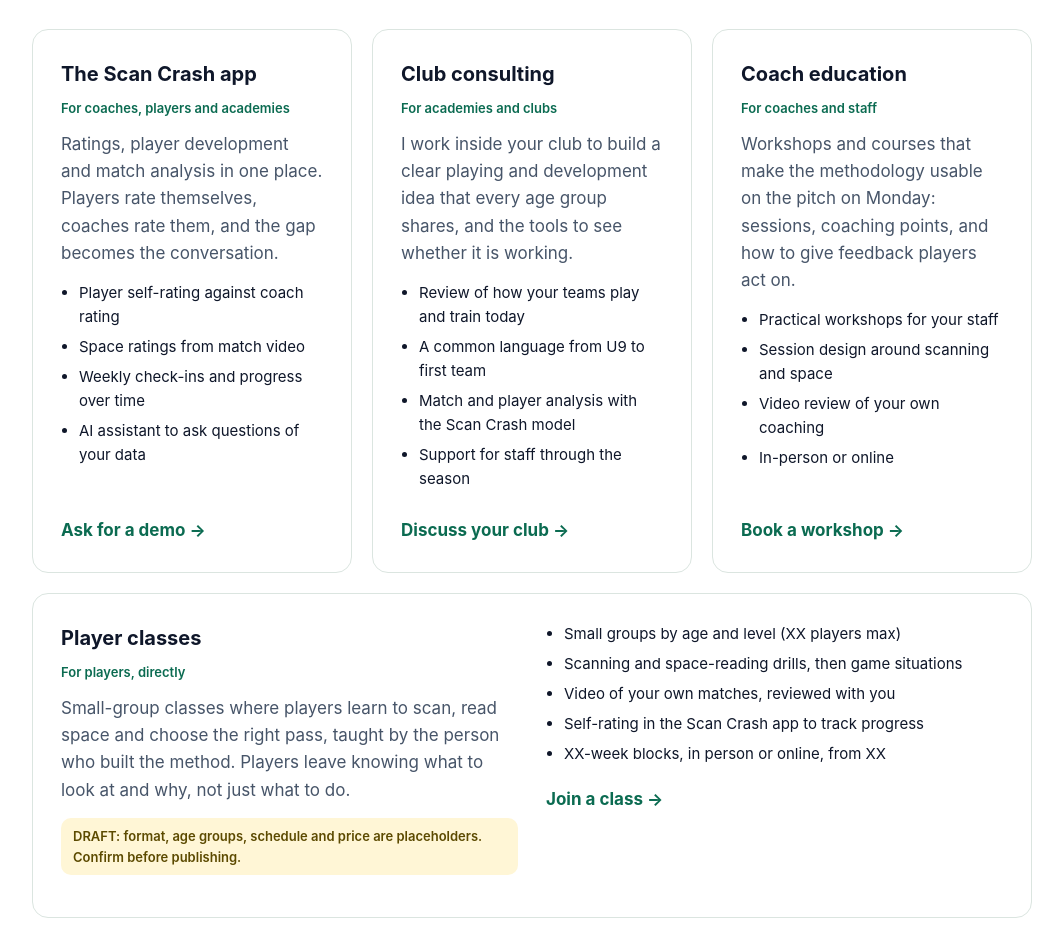
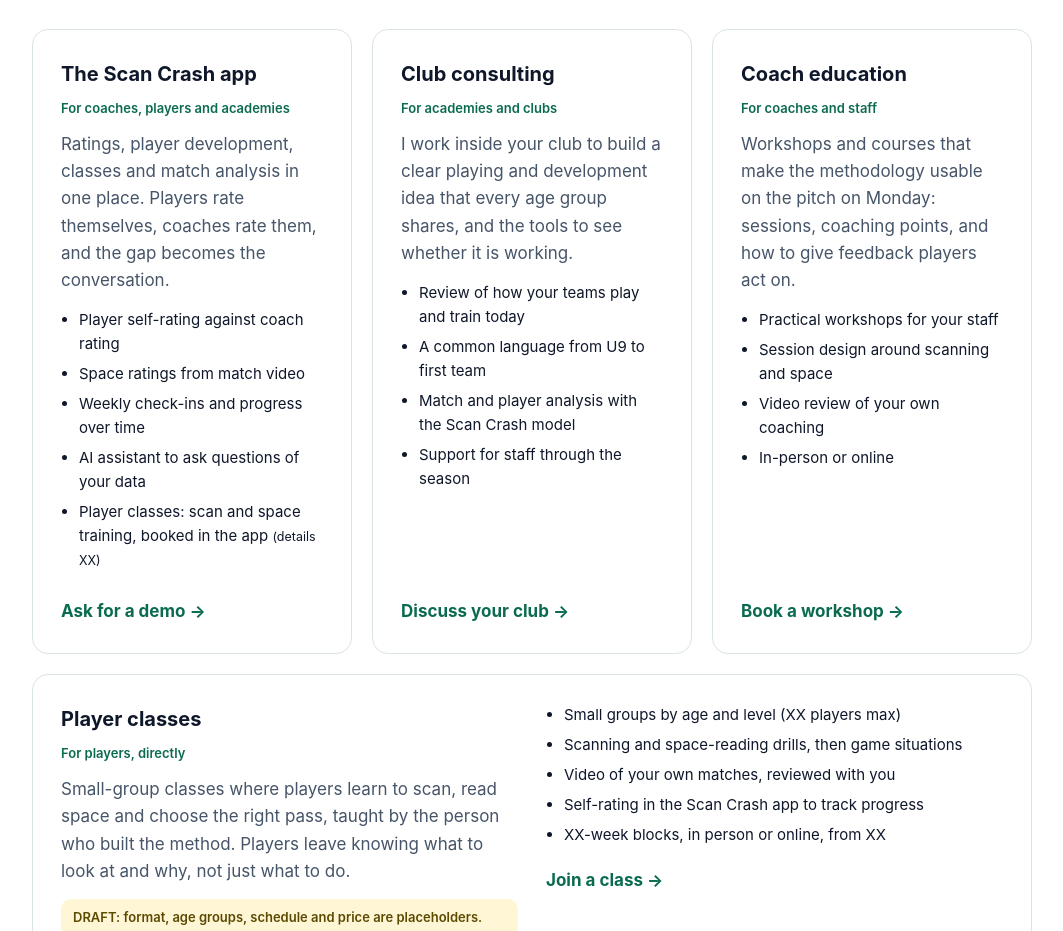
Before and after one commit to scancrash/Website, a plain HTML site: page index.html in a window 1280 px wide. Shown: the part 2360-3291 px from the top of the page, without its empty margins (108-1171 px from the left). Drawn offline with Linux system fonts and the light colour scheme.

Commit message:
Advertise player classes as a feature of the Scan Crash app
Co-Authored-By: Claude Sonnet 5.5 <noreply@anthropic.com>
Claude-Session: https://claude.ai/code/session_01BCf4rEvbeauw3GEturHtSi

```diff
--- a/index.html
+++ b/index.html
@@ -99,12 +99,13 @@
       <article class="card">
         <h3>The Scan Crash app</h3>
         <p class="tag">For coaches, players and academies</p>
-        <p>Ratings, player development and match analysis in one place. Players rate themselves, coaches rate them, and the gap becomes the conversation.</p>
+        <p>Ratings, player development, classes and match analysis in one place. Players rate themselves, coaches rate them, and the gap becomes the conversation.</p>
         <ul>
           <li>Player self-rating against coach rating</li>
           <li>Space ratings from match video</li>
           <li>Weekly check-ins and progress over time</li>
           <li>AI assistant to ask questions of your data</li>
+          <li>Player classes: scan and space training, booked in the app <small>(details XX)</small></li>
         </ul>
         <a class="link" href="#contact">Ask for a demo →</a>
       </article>
```
